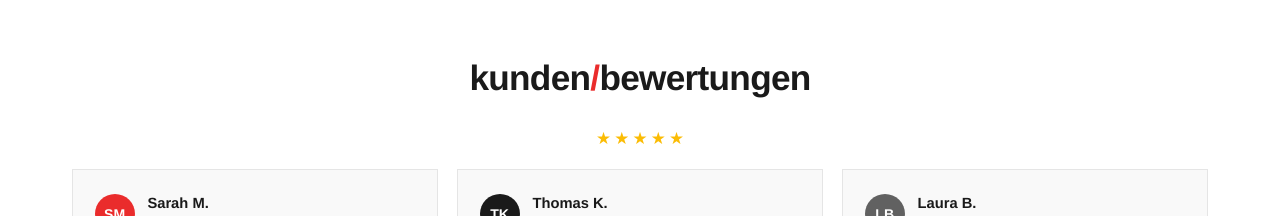
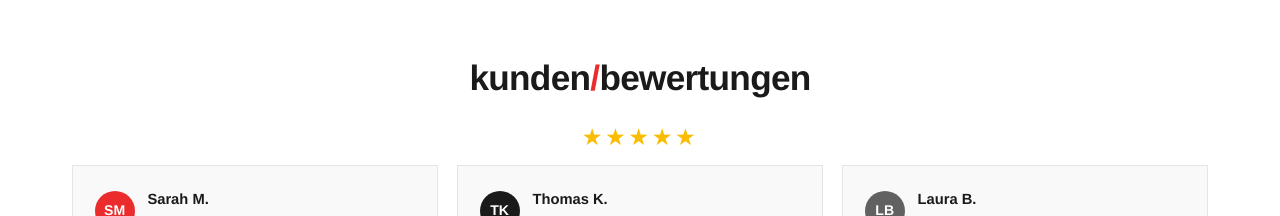
Before and after one commit to Blitzi9188/fotobox.tirol, a Next.js app: page /kontakt in a window 1280 px wide. Shown: the part 1660-1876 px from the top of the page. Built offline with nearby package versions, Linux system fonts and the light colour scheme.

Commit message:
fix: force visible five-star line under reviews heading on inquiry page

```diff
--- a/src/app/globals.css
+++ b/src/app/globals.css
@@ -868,6 +868,15 @@ p {
   justify-content: center;
   gap: 0.2rem;
   margin: 0.4rem 0;
+}
+
+.reviews-fixed-stars {
+  text-align: center;
+  color: #fbbc04;
+  font-size: 1.45rem;
+  letter-spacing: 0.16rem;
+  line-height: 1;
+  margin: 0.25rem 0 0;
 }
 
 .star {
--- a/src/app/kontakt/page.tsx
+++ b/src/app/kontakt/page.tsx
@@ -119,7 +119,7 @@ export default async function KontaktPage({
               <div className="reviews-header">
                 <h2 style={{ marginBottom: "0.35rem" }}>{reviews.heading.split("/")[0]}<span className="accent-slash">/</span>{reviews.heading.split("/")[1] || ""}</h2>
               </div>
-              <div className="stars-row">{stars(5)}</div>
+              <div className="reviews-fixed-stars" aria-label="5 von 5 Sterne">★★★★★</div>
             </div>
             <div className="reviews-grid">
               {latestReviews.map((review, index) => (
```
